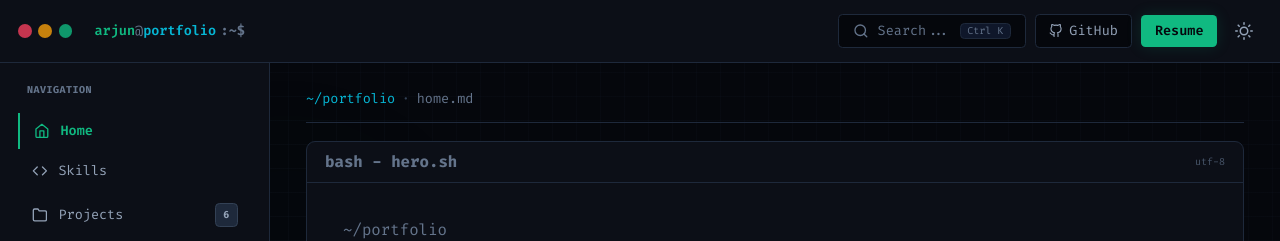
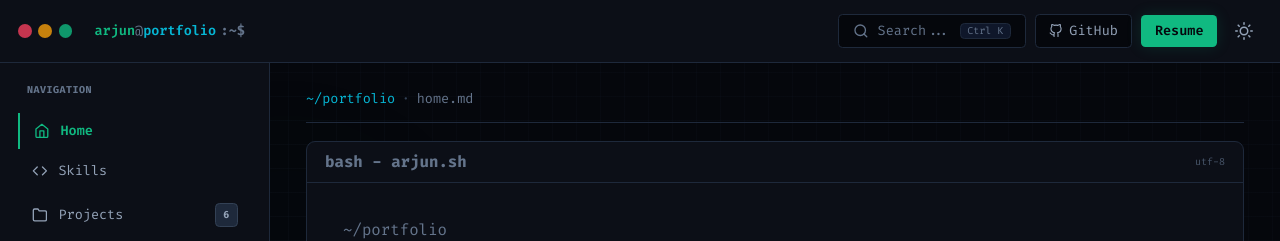
Before and after one commit to arjun-uu/Portfolio, a React (Vite) app: page / in a window 1280 px wide. Shown: the top 241 px of the page. Built offline with nearby package versions, Linux system fonts and the light colour scheme; no server answers; a web font is replaced by a local one.

Commit message:
changes homepage header

```diff
--- a/src/pages/Home/HomePage.tsx
+++ b/src/pages/Home/HomePage.tsx
@@ -20,7 +20,7 @@ export function HomePage() {
       <Card hoverGlow={false} className="p-0 border border-brand-border-dark overflow-hidden font-mono text-xs md:text-sm">
         {/* Terminal Header */}
         <div className="bg-brand-bg-dark/80 px-4 py-2 border-b border-brand-border-dark flex items-center justify-between select-none">
-          <span className="text-slate-500 font-bold">bash - hero.sh</span>
+          <span className="text-slate-500 font-bold">bash - arjun.sh</span>
           <span className="text-slate-600 text-[10px]">utf-8</span>
         </div>
 
```
